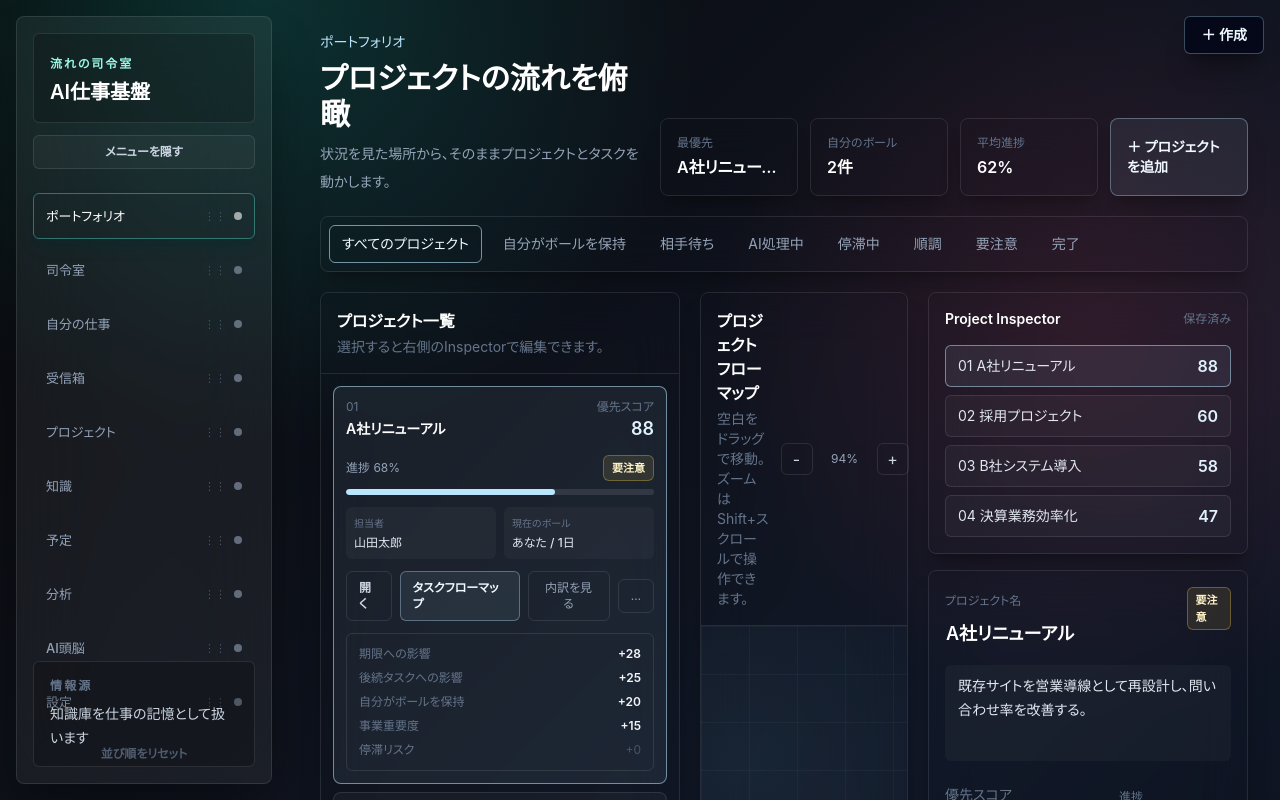
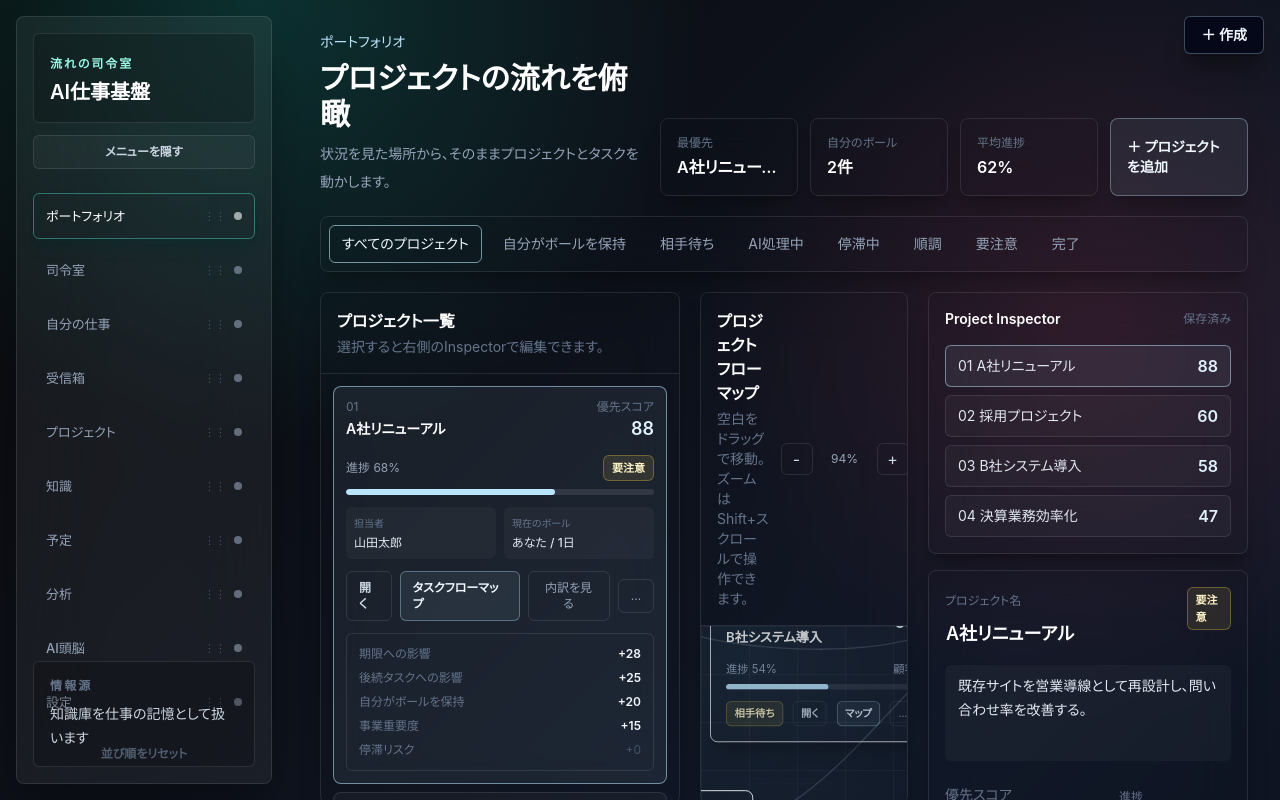
Before and after one commit to egawa-itax25/ai-work-os, a Next.js app: page /portfolio in a window 1280 px wide. Shown: the top 800 px of the page. Built offline with nearby package versions, Linux system fonts and the light colour scheme.

Commit message:
Adapt portfolio map height to viewport

```diff
--- a/src/app/portfolio/portfolio-view.tsx
+++ b/src/app/portfolio/portfolio-view.tsx
@@ -52,6 +52,7 @@ const nodeSize = { width: 236, height: 120 };
 const layoutStorageKey = "ai-work-os:portfolio-node-layout:v1";
 const viewStorageKey = "ai-work-os:portfolio-view-state:v1";
 const connectionStorageKey = "ai-work-os:portfolio-connections:v1";
+const portfolioViewportHeightClass = "h-[clamp(460px,calc(100vh-18rem),720px)]";
 const defaultProjectConnections: ProjectConnection[] = portfolioProjects
   .slice(0, -1)
   .map((project, index) => ({
@@ -585,12 +586,12 @@ function ProjectList({
   onArchive: (project: PortfolioProject) => void;
 }) {
   return (
-    <aside className="rounded-lg border border-white/10 bg-slate-950/62 shadow-xl shadow-black/25 backdrop-blur-xl">
+    <aside className={`${portfolioViewportHeightClass} flex min-h-0 flex-col overflow-hidden rounded-lg border border-white/10 bg-slate-950/62 shadow-xl shadow-black/25 backdrop-blur-xl`}>
       <div className="border-b border-white/10 px-4 py-4">
         <h2 className="text-base font-semibold text-white">プロジェクト一覧</h2>
         <p className="mt-1 text-sm text-slate-500">選択すると右側のInspectorで編集できます。</p>
       </div>
-      <div className="max-h-[660px] space-y-2 overflow-y-auto p-3">
+      <div className="min-h-0 flex-1 space-y-2 overflow-y-auto p-3">
         {projects.map((project, index) => {
           const score = getPriorityScore(project);
           const isSelected = project.id === selectedId;
@@ -736,7 +737,7 @@ function ProjectFlowMap({
   onArchive: (project: PortfolioProject) => void;
 }) {
   return (
-    <section className="rounded-lg border border-white/10 bg-slate-950/48 shadow-xl shadow-black/25 backdrop-blur-xl">
+    <section className={`${portfolioViewportHeightClass} flex min-h-0 flex-col overflow-hidden rounded-lg border border-white/10 bg-slate-950/48 shadow-xl shadow-black/25 backdrop-blur-xl`}>
       <div className="flex items-center justify-between gap-3 border-b border-white/10 px-4 py-4">
         <div>
           <h2 className="text-base font-semibold text-white">プロジェクトフローマップ</h2>
@@ -756,7 +757,7 @@ function ProjectFlowMap({
       </div>
 
       <div
-        className={`relative h-[660px] overflow-hidden ${panState ? "cursor-grabbing" : "cursor-grab"}`}
+        className={`relative min-h-0 flex-1 overflow-hidden ${panState ? "cursor-grabbing" : "cursor-grab"}`}
         onPointerDown={(event) => {
           if (event.target instanceof HTMLElement && !event.target.closest("article")) {
             onPanStart({ x: event.clientX, y: event.clientY });
```
Also changed, not shown: Preferences/ui.md (+4 -0 lines), Projects/portfolio-view.md (+6 -0 lines).
